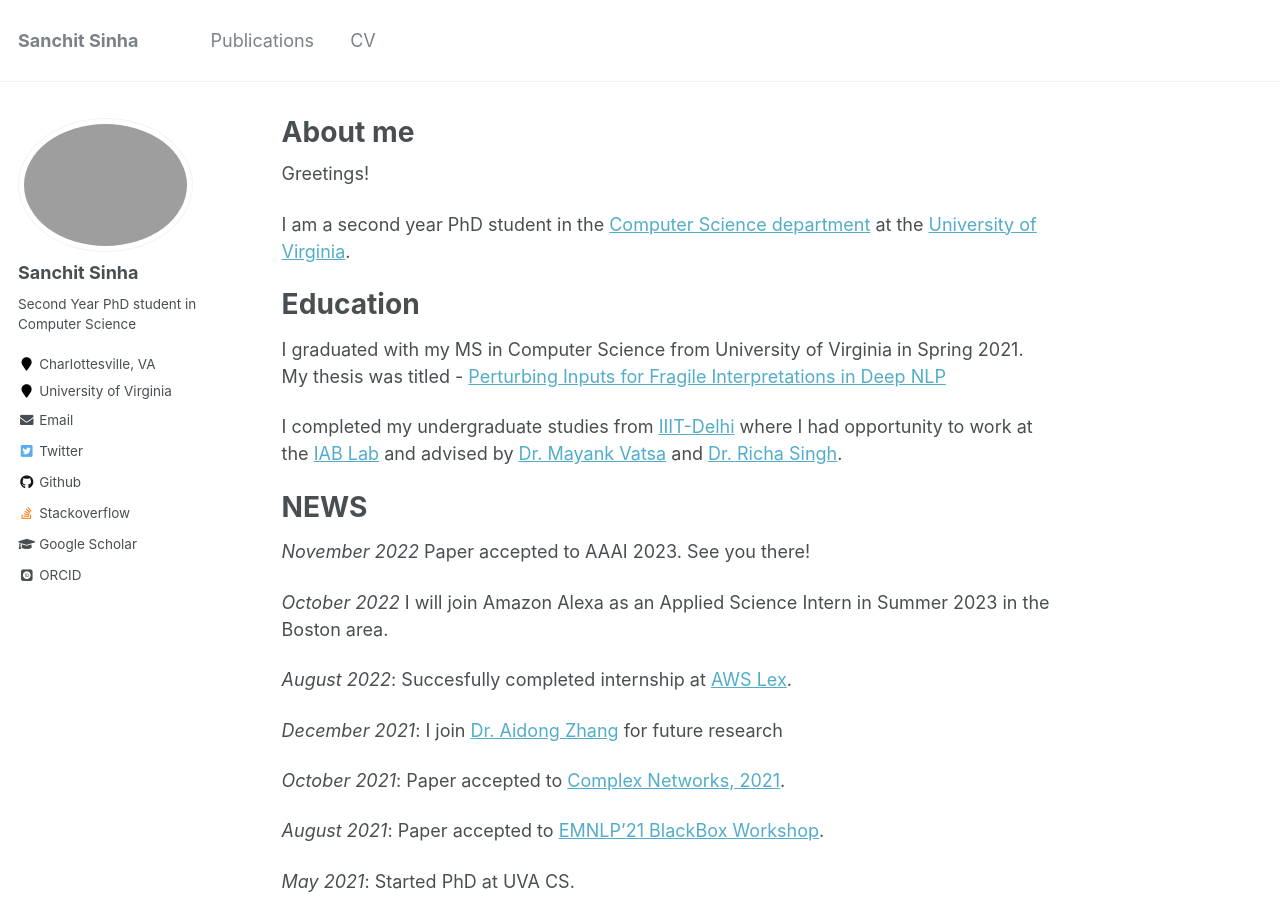
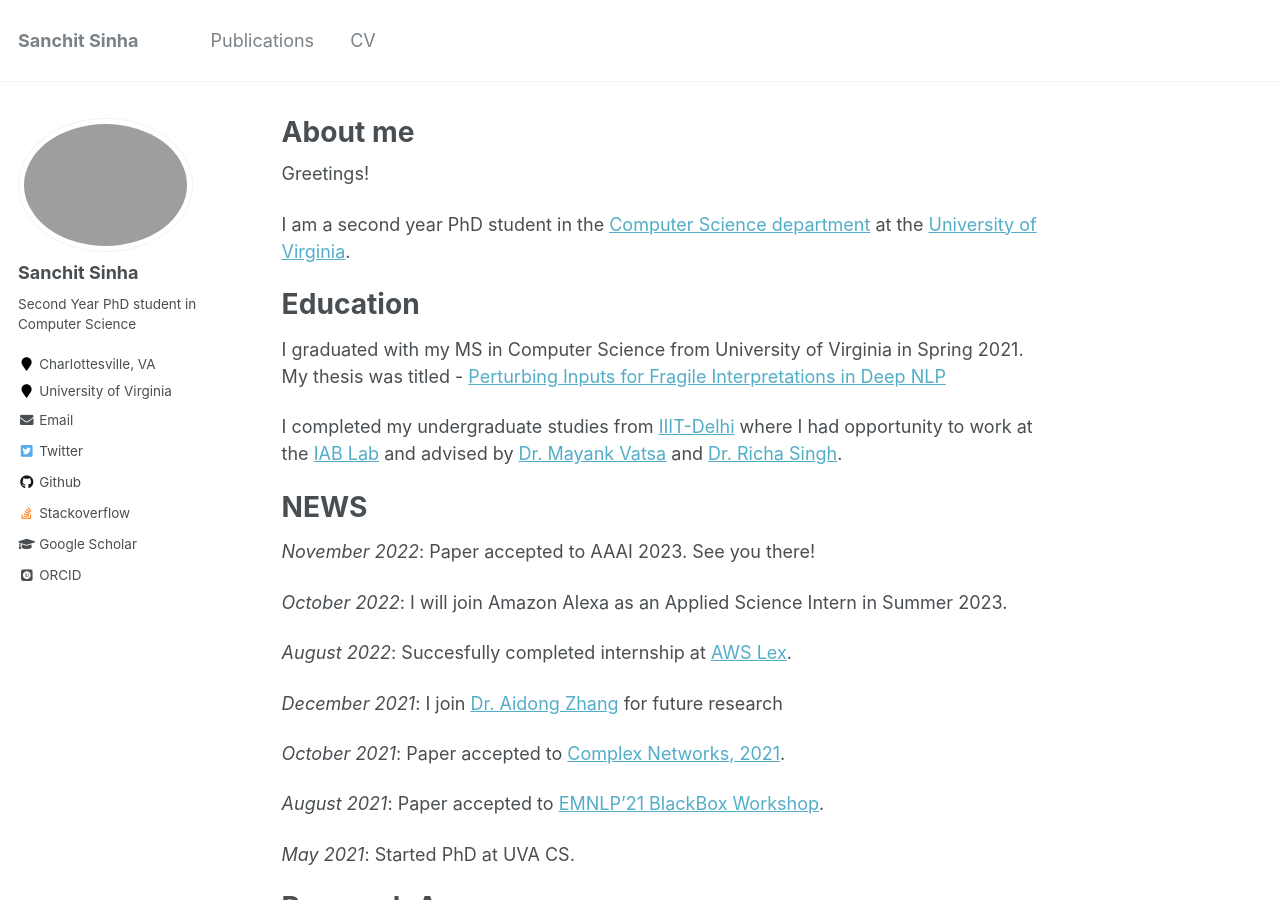
Before and after one commit to sanchit97/sanchit97.github.io, a Jekyll site: the page built from _pages/about.md, in a window 1280 px wide and 900 px high. Built offline with Jekyll 4.4.1, drawn with Linux system fonts in a browser that asks for light colours; some web fonts are replaced.

Commit message:
Update news

```diff
--- a/_pages/about.md
+++ b/_pages/about.md
@@ -21,9 +21,9 @@ I completed my undergraduate studies from [IIIT-Delhi](https://www.iiitd.ac.in/)
 
 NEWS
 ======
-*November 2022* Paper accepted to AAAI 2023. See you there!
+*November 2022*: Paper accepted to AAAI 2023. See you there!
 
-*October 2022* I will join Amazon Alexa as an Applied Science Intern in Summer 2023 in the Boston area.
+*October 2022*: I will join Amazon Alexa as an Applied Science Intern in Summer 2023.
 
 *August 2022*: Succesfully completed internship at [AWS Lex](https://aws.amazon.com/lex/).
 
```
